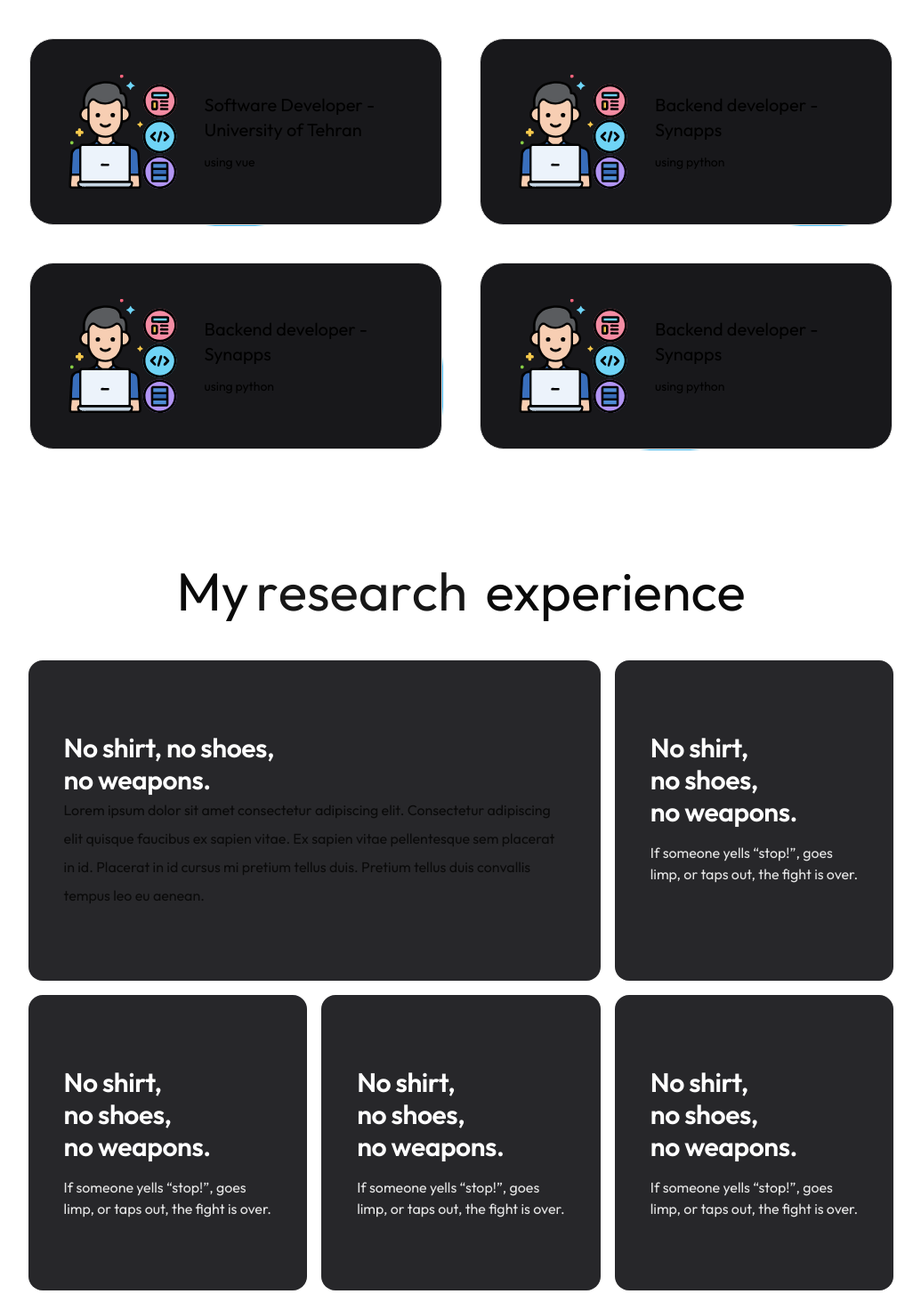
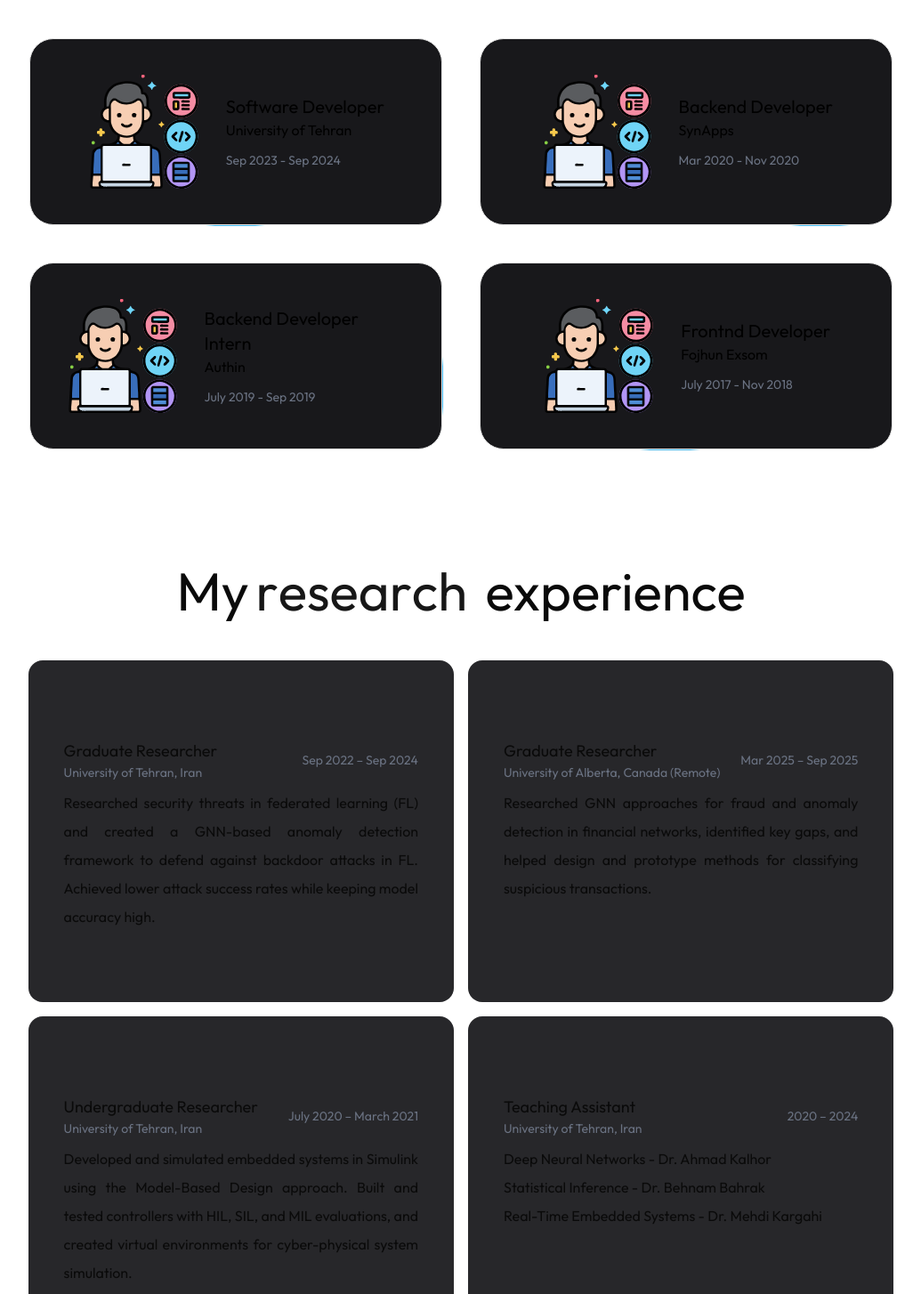
Before and after one commit to MehrdadNourbakhsh/mehrdadnourbakhsh.github.io, a Next.js app: page / in a window 1280 px wide. Shown: the part 2116-3570 px from the top of the page at 89% size, without its empty margins (122-1157 px from the left). Built offline with nearby package versions, Linux system fonts and the light colour scheme; a web font is replaced by a local one.

Commit message:
added the contents of the work and research sections

```diff
--- a/components/Research.tsx
+++ b/components/Research.tsx
@@ -17,48 +17,79 @@ const Research = () => {
                 experience
             </h2>
 
-            <div className='w-full mt-12 grid lg:grid-cols-3 grid-cols-1 gap-4'>
+            <div className='w-full mt-12 grid lg:grid-cols-2 grid-cols-1 gap-4'>
                 <WobbleCard
-                    containerClassName="col-span-1 lg:col-span-2 h-full bg-zinc-800 min-h-[500px] lg:min-h-[300px]"
+                    containerClassName="col-span-1 lg:col-span-1 h-full bg-zinc-800 min-h-[500px] lg:min-h-[300px]"
                     className=""
                 >
-                    <h2 className="max-w-80  text-left text-balance text-base md:text-xl lg:text-3xl font-semibold tracking-[-0.015em] text-white">
-                        No shirt, no shoes, no weapons.
-                    </h2>
-                    <p className=''>
-                        Lorem ipsum dolor sit amet consectetur adipiscing elit. Consectetur adipiscing elit quisque faucibus ex sapien vitae. Ex sapien vitae pellentesque sem placerat in id. Placerat in id cursus mi pretium tellus duis. Pretium tellus duis convallis tempus leo eu aenean.
+                    <div className="flex items-center justify-between py-2">
+                        <div className="flex items-center gap-4">
+                            <div className="flex flex-col">
+                            <h3 className="text-lg">Graduate Researcher</h3>
+                            <h4 className="text-sm text-gray-500">University of Tehran, Iran</h4>
+                            </div>
+                        </div>
+                        <div className="text-sm text-gray-500">
+                            Sep 2022 – Sep 2024
+                        </div>
+                    </div>
+                    <p className='text-justify'>
+                        Researched security threats in federated learning (FL) and created a GNN-based anomaly detection framework to defend against backdoor attacks in FL. Achieved lower attack success rates while keeping model accuracy high.
+                    </p>
+
+                </WobbleCard>
+                <WobbleCard containerClassName="col-span-1 min-h-[300px] bg-zinc-800">
+                    <div className="flex items-center justify-between py-2">
+                            <div className="flex items-center gap-4">
+                                <div className="flex flex-col">
+                                <h3 className="text-lg">Graduate Researcher</h3>
+                                <h4 className="text-sm text-gray-500">University of Alberta, Canada (Remote)</h4>
+                                </div>
+                            </div>
+                            <div className="text-sm text-gray-500">
+                                Mar 2025 – Sep 2025
+                            </div>
+                    </div>
+                    <p className='text-justify'>
+                        Researched GNN approaches for fraud and anomaly detection in financial networks, identified key gaps, and helped design and prototype methods for classifying suspicious transactions.
                     </p>
                 </WobbleCard>
                 <WobbleCard containerClassName="col-span-1 min-h-[300px] bg-zinc-800">
-                    <h2 className="max-w-80  text-left text-balance text-base md:text-xl lg:text-3xl font-semibold tracking-[-0.015em] text-white">
-                    No shirt, no shoes, no weapons.
-                    </h2>
-                    <p className="mt-4 max-w-[26rem] text-left  text-base/6 text-neutral-200">
-                    If someone yells “stop!”, goes limp, or taps out, the fight is over.
+                    <div className="flex items-center justify-between py-2">
+                                <div className="flex items-center gap-4">
+                                    <div className="flex flex-col">
+                                    <h3 className="text-lg">Undergraduate Researcher</h3>
+                                    <h4 className="text-sm text-gray-500">University of Tehran, Iran</h4>
+                                    </div>
+                                </div>
+                                <div className="text-sm text-gray-500">
+                                    July 2020 – March 2021
+                                </div>
+                    </div>
+                    <p className='text-justify'>
+                            Developed and simulated embedded systems in Simulink using the Model-Based Design approach. Built and tested controllers with HIL, SIL, and MIL evaluations, and created virtual environments for cyber-physical system simulation.
                     </p>
                 </WobbleCard>
                 <WobbleCard containerClassName="col-span-1 min-h-[300px] bg-zinc-800">
-                    <h2 className="max-w-80  text-left text-balance text-base md:text-xl lg:text-3xl font-semibold tracking-[-0.015em] text-white">
-                    No shirt, no shoes, no weapons.
-                    </h2>
-                    <p className="mt-4 max-w-[26rem] text-left  text-base/6 text-neutral-200">
-                    If someone yells “stop!”, goes limp, or taps out, the fight is over.
-                    </p>
-                </WobbleCard>
-                <WobbleCard containerClassName="col-span-1 min-h-[300px] bg-zinc-800">
-                    <h2 className="max-w-80  text-left text-balance text-base md:text-xl lg:text-3xl font-semibold tracking-[-0.015em] text-white">
-                    No shirt, no shoes, no weapons.
-                    </h2>
-                    <p className="mt-4 max-w-[26rem] text-left  text-base/6 text-neutral-200">
-                    If someone yells “stop!”, goes limp, or taps out, the fight is over.
-                    </p>
-                </WobbleCard>
-                <WobbleCard containerClassName="col-span-1 min-h-[300px] bg-zinc-800">
-                    <h2 className="max-w-80  text-left text-balance text-base md:text-xl lg:text-3xl font-semibold tracking-[-0.015em] text-white">
-                    No shirt, no shoes, no weapons.
-                    </h2>
-                    <p className="mt-4 max-w-[26rem] text-left  text-base/6 text-neutral-200">
-                    If someone yells “stop!”, goes limp, or taps out, the fight is over.
+                    <div className="flex items-center justify-between py-2">
+                                <div className="flex items-center gap-4">
+                                    <div className="flex flex-col">
+                                    <h3 className="text-lg">Teaching Assistant</h3>
+                                    <h4 className="text-sm text-gray-500">University of Tehran, Iran</h4>
+                                    </div>
+                                </div>
+                                <div className="text-sm text-gray-500">
+                                    2020 – 2024
+                                </div>
+                    </div>
+                    <p className=''>
+                        <ul>
+                            <li>
+                                Deep Neural Networks - Dr. Ahmad Kalhor
+                            </li>
+                            <li>Statistical Inference - Dr. Behnam Bahrak</li>
+                            <li>Real-Time Embedded Systems - Dr. Mehdi Kargahi</li>
+                        </ul>
                     </p>
                 </WobbleCard>
             </div>
--- a/components/Works.tsx
+++ b/components/Works.tsx
@@ -1,6 +1,6 @@
 import React from 'react'
 import { Button } from './ui/moving-border'
-import { FaLaptopCode } from 'react-icons/fa6'
+
 import Image from 'next/image'
 
 const Works = () => {
@@ -21,12 +21,13 @@ const Works = () => {
                             <Image className='lg:w-32 md:w-20 w-16'
                                 src = '/developer.svg'
                                 alt = ''
-                                width={40} height={40}
+                                width={35} height={35}
                             />
                             <div className="lg:ms-5">
-                                <h4 className='text-start text-xl md:text-xl font-outfit'>{card.title} - {card.company}</h4>
-                                <p className="text-start text-white-100 mt-3 font-outfit">
-                                    {card.desc}
+                                <h3 className='text-start text-xl md:text-xl font-outfit'>{card.title}</h3>
+                                <h4 className='text-start text-lg md:text-base font-outfit'>{card.company}</h4>
+                                <p className="text-start text-white-100 mt-3 font-outfit text-gray-500">
+                                    {card.duration}
                                 </p>
                             </div>
                         </div>
@@ -45,30 +46,26 @@ const workExperience = [
         id: 1,
         title: 'Software Developer',
         company: 'University of Tehran',
-        desc: 'using vue',
-        duration: 'fall 2024'
+        duration: 'Sep 2023 - Sep 2024'
 
     },
     {
         id: 2,
-        title: 'Backend developer',
-        company: 'Synapps',
-        desc: 'using python',
-        duration: 'mar 2020'
+        title: 'Backend Developer',
+        company: 'SynApps',
+        duration: 'Mar 2020 - Nov 2020'
     },
     {
         id: 3,
-        title: 'Backend developer',
-        company: 'Synapps',
-        desc: 'using python',
-        duration: 'mar 2020'
+        title: 'Backend Developer Intern',
+        company: 'Authin',
+        duration: 'July 2019 - Sep 2019'
     },
     {
         id: 4,
-        title: 'Backend developer',
-        company: 'Synapps',
-        desc: 'using python',
-        duration: 'mar 2020'
+        title: 'Frontnd Developer',
+        company: 'Fojhun Exsom',
+        duration: 'July 2017 - Nov 2018'
     }
 ]
 
```
